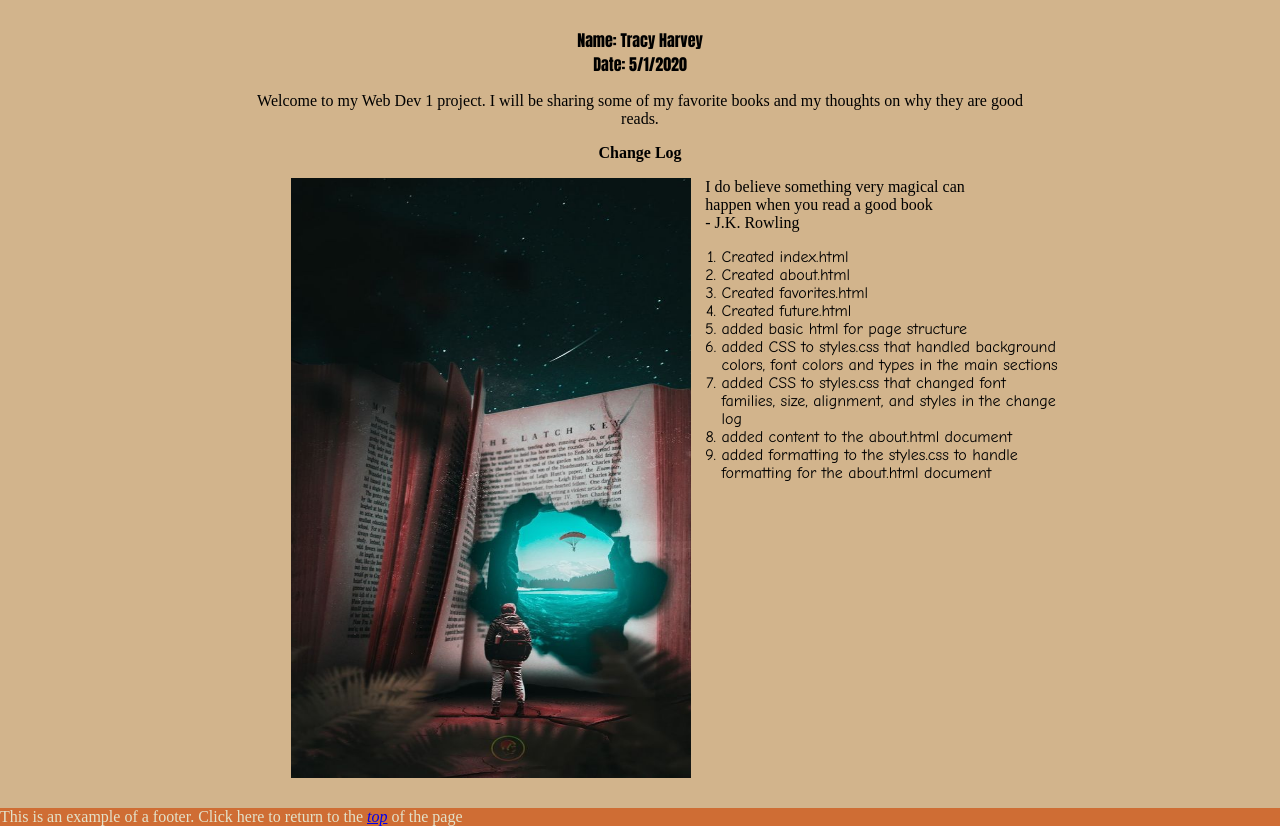
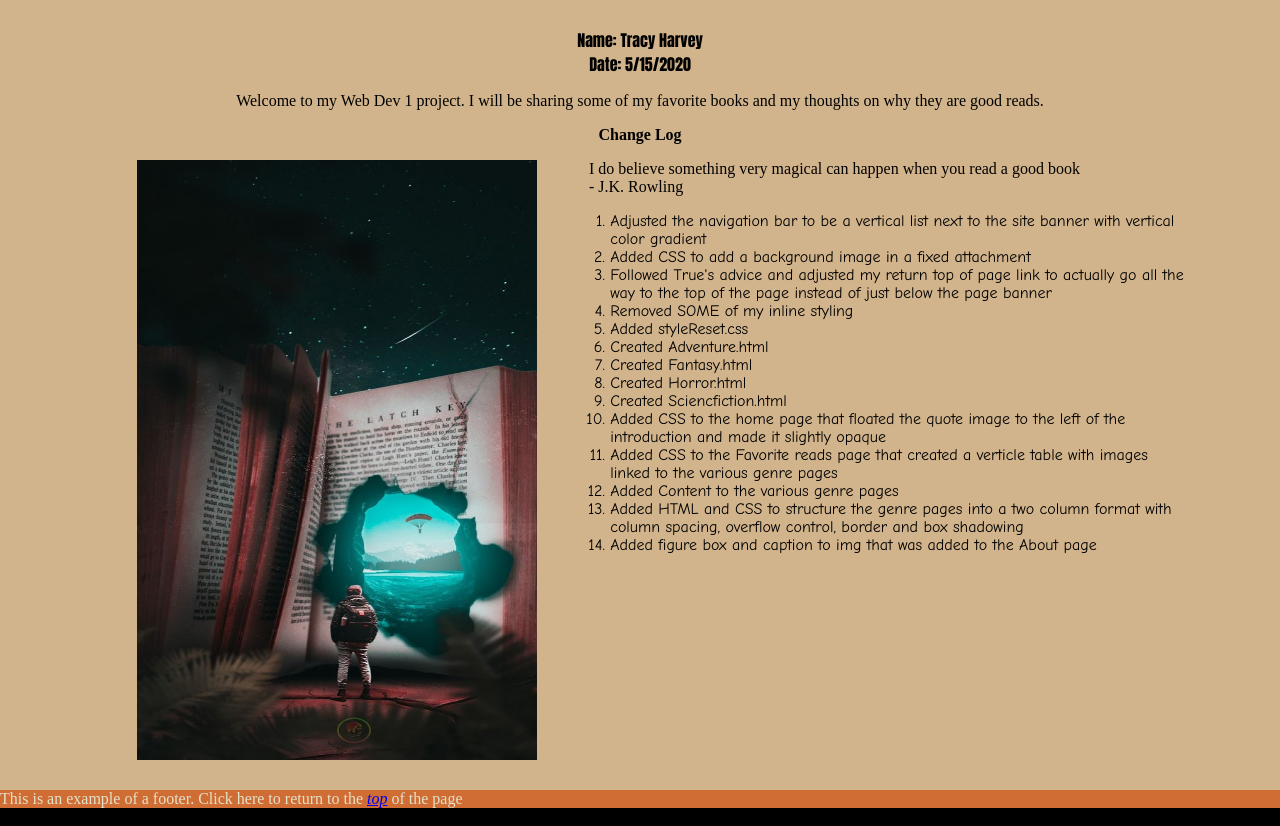
Before and after one commit to flowxyno/Project, a plain HTML site: page V2/about.html in a window 1280 px wide. Shown: the part 451-1277 px from the top of the page. Drawn offline with Linux system fonts and the light colour scheme.

Commit message:
V2
V2 Final updates

```diff
--- a/V2/about.html
+++ b/V2/about.html
@@ -2,9 +2,9 @@
 <html lang="en">
     <head>
         <!--
-        CIS Web Dev 1 - Quarter Project - V1
+        CIS Web Dev 1 - Quarter Project - V2
         Author: Tracy Harvey
-        Date:  04/29/20
+        Date:  05/15/20
 
         Filename: about.html
         -->
@@ -25,11 +25,11 @@
                 </ul>
             </nav>
         </header>
-        <h1>PROJECT: READ - Spring Quarter Project - V1</h1>
+        <h1>PROJECT: READ - Spring Quarter Project - V2</h1>
         <article id="aboutArt">
             <p id="info">
                 Name: Tracy Harvey <br/>
-                Date: 5/1/2020
+                Date: 5/15/2020
             </p>
             <p id="info_welcome">Welcome to my Web Dev 1 project. I will be sharing some of my favorite books and my thoughts on why they are good reads.</p>
             <p style="font-weight: bold; text-align: center;">Change Log</p>
@@ -39,19 +39,24 @@
                 <figcaption>I do believe something very magical can happen when you read a good book<br> - J.K. Rowling</figcaption>
             </figure>
             <ol class="log_data">
-                <li>Created index.html</li>
-                <li>Created about.html</li>
-                <li>Created favorites.html</li>
-                <li>Created future.html</li>
-                <li>added basic html for page structure</li>
-                <li>added CSS to styles.css that handled background colors, font colors and types in the main sections</li>
-                <li>added CSS to styles.css that changed font families, size, alignment, and styles in the change log</li>
-                <li>added content to the about.html document</li>
-                <li>added formatting to the styles.css to handle formatting for the about.html document</li>
+                <li>Adjusted the navigation bar to be a vertical list next to the site banner with vertical color gradient</li>
+                <li>Added CSS to add a background image in a fixed attachment</li>
+                <li>Followed True's advice and adjusted my return top of page link to actually go all the way to the top of the page instead of just below the page banner</li>
+                <li>Removed SOME of my inline styling </li>
+                <li>Added styleReset.css</li>
+                <li>Created Adventure.html</li>
+                <li>Created Fantasy.html</li>
+                <li>Created Horror.html</li>
+                <li>Created Sciencfiction.html</li>
+                <li>Added CSS to the home page that floated the quote image to the left of the introduction and made it slightly opaque</li>
+                <li>Added CSS to the Favorite reads page that created a verticle table with images linked to the various genre pages</li>
+                <li>Added Content to the various genre pages</li>
+                <li>Added HTML and CSS to structure the genre pages into a two column format with column spacing, overflow control, border and box shadowing</li>
+                <li>Added figure box and caption to img that was added to the About page</li>
             </ol>
         </article>
         <footer>
-            This is an example of a footer. Click here to return to the <a href="#top">top</a> of the page
+            This is an example of a footer. Click here to return to the <a href="#head">top</a> of the page
         </footer>
     </body>
 </html>
--- a/V2/styles.css
+++ b/V2/styles.css
@@ -1,9 +1,9 @@
 @charset "utf-8";
 
 /*
-   CIS 155 - Web Dev 1 - Quarter Project - V1 Style Sheet
+   CIS 155 - Web Dev 1 - Quarter Project - V2 Style Sheet
    Author: Tracy Harvey
-   Date:  04/29/20
+   Date:  05/15/20
 
    Filename: styles.css
 
@@ -11,6 +11,8 @@
      https://rgbcolorcode.com/color/660000
 */
 
+/* •	M3LO8A Demonstrate absolute positioning (CSS, note use in your CSS and describe what its impact is on the HTML): I did not find a place to impliment absolute positioning in my page the demonstrate learning absolute positioning is used to place an object at
+specific coordinates in your page space by asigning a value for the edges. */
 
 /* Structural Styles */
 html {
@@ -142,6 +144,8 @@ article > p {
 
 #mainArt > img {
     float: left;
+    /* M4LO6 Demonstrate the use of opacity/transparency for images (see 4.2) (CSS) */
+    opacity: 0.7;
     margin-right: 2%;
     margin-left: 2%;
 }
@@ -161,6 +165,9 @@ article > p {
     height: 600px;
     margin-right: 2%;
     margin-left: 2%;
+    /* M4LO8 Demonstrate the use of transformations for 2D or 3D images (CSS, note one of these two in your CSS and explain its impact on the HTML): I used 2D transformation, and used it to move my image to the left to give space between my ordered list and
+       the image with out effecting the actual layout of the other elements on the page. */
+    transform: translateX(-8%);
 }
 
 #aboutArt > figure >figure {
```
Also changed, not shown: V2/adventure.html (+3 -3 lines), V2/fantasy.html (+3 -3 lines), V2/favorites.html (+4 -4 lines), V2/future.html (+5 -11 lines), V2/horror.html (+3 -3 lines), V2/index.html (+10 -3 lines), V2/sciencefiction.html (+3 -3 lines), 1 other file.
